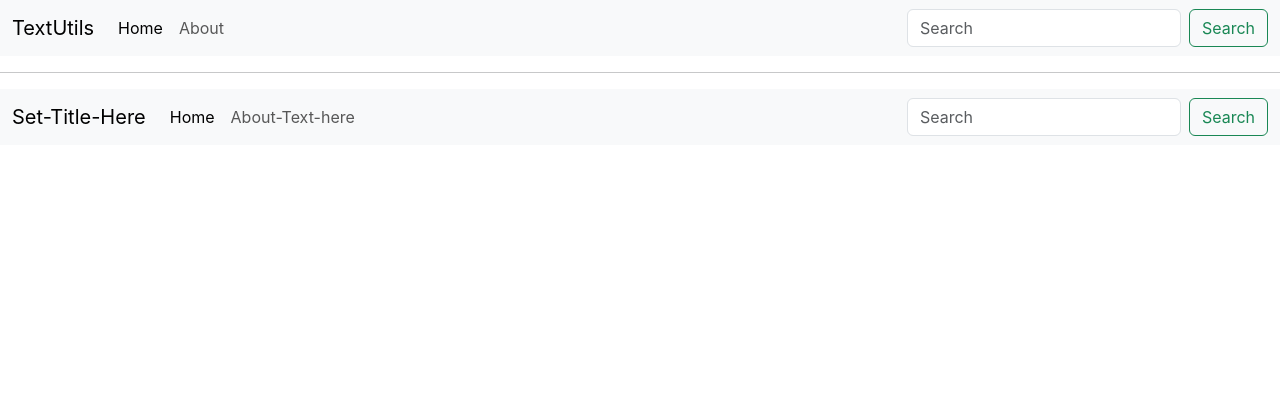
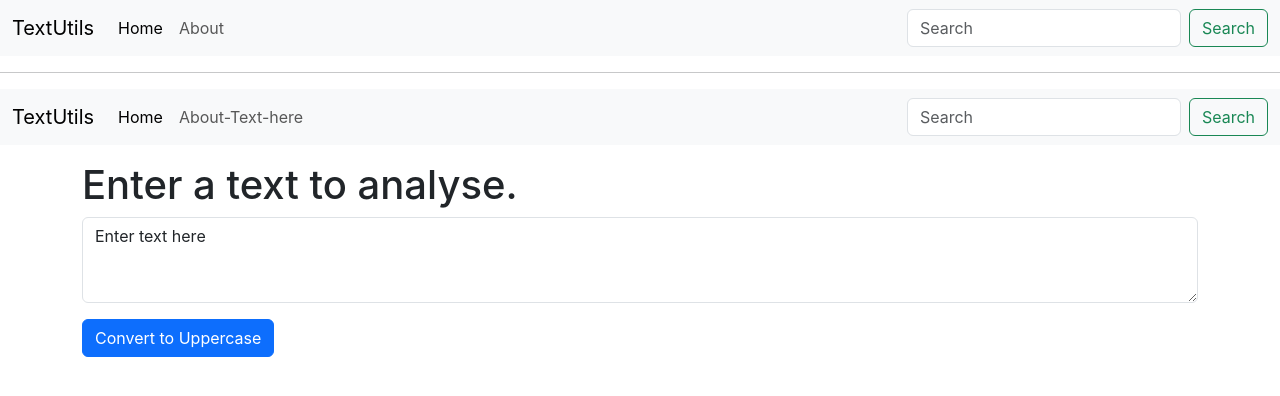
Before and after one commit to Vinit1234/FrontEnd, a React (Create React App) app in the folder CodeWithHarryFE/React/codes/my-app/: page / in a window 1280 px wide. Shown: the top 396 px of the page. Built offline with nearby package versions, Linux system fonts and the light colour scheme.

Commit message:
Added code for React States and Event Handling

```diff
--- a/CodeWithHarryFE/React/codes/my-app/src/App.js
+++ b/CodeWithHarryFE/React/codes/my-app/src/App.js
@@ -1,6 +1,7 @@
 // import logo from "./logo.svg";
 import "./App.css";
 import Navbar from "./component/Navbar";
+import TextForm from "./component/TextForm";
 
 // let name = "Vinit";
 function App() {
@@ -61,10 +62,21 @@
   </div>
 </nav>
 <hr />
-  <Navbar/>
+  {/* <Navbar/> */}
 
   {/* Component with props */}
-  {/* <Navbar title="TextUtils2" aboutText="About TextUtils"/> */}
+  {/* <Navbar title="TextUtils2" aboutText="About-TextUtils"/> */}
+
+  <Navbar title="TextUtils"/>
+
+  {/* For explaining states and event handling  */}
+  <div className="container my-3">
+    <TextForm heading="Enter a text to analyse."/>
+  </div>
+
+
+
+
     </>
 
   );
--- a/CodeWithHarryFE/React/codes/my-app/src/component/Navbar.js
+++ b/CodeWithHarryFE/React/codes/my-app/src/component/Navbar.js
@@ -50,7 +50,7 @@
 }
 
 Navbar.propTypes= {
-    title: PropTypes.string,
+    title: PropTypes.string.isRequired,
     aboutText: PropTypes.string,
                     }
 
--- /dev/null
+++ b/CodeWithHarryFE/React/codes/my-app/src/component/TextForm.js
@@ -0,0 +1,47 @@
+import React, {useState} from "react";
+
+
+export default function TextForm(props) {
+    // hooks
+    const [text, setText] = useState("Enter text here");
+    // Calling setText inside this function puts React into infinite loop
+    // and breaks the application.
+    // setText("Some new text");  //Illegal
+
+    const handleUpClick=()=>{
+        // console.log("Uppercase was clicked");
+        // setText("You have clicked on handleUpClick");
+        let newText = text.toUpperCase();
+        setText(newText);
+    }
+
+    const handleOnChange=(event)=>{
+        // console.log("handleOnChange event caught");
+
+        //This allows us to write into textarea
+        //otherwise text inside textArea doesnt change
+        setText(event.target.value);
+    }
+
+    return (
+    <div>
+      <h1>{props.heading}</h1>
+      <div className="mb-3">
+        {/* <label for="myBox" class="form-label">
+          Example textarea
+        </label> */}
+        {/* <label htmlFor="myBox" className="form-label">
+          Example textarea
+        </label> */}
+        <textarea
+          className="form-control"
+          id="myBox"
+          rows="3"
+          value={text}
+          onChange={handleOnChange}
+        ></textarea>
+      </div>
+      <button className="btn btn-primary" onClick={handleUpClick}>Convert to Uppercase</button>
+    </div>
+  );
+}
```
Also changed, not shown: 1 other file (tests, documents, lock files or other folders).
